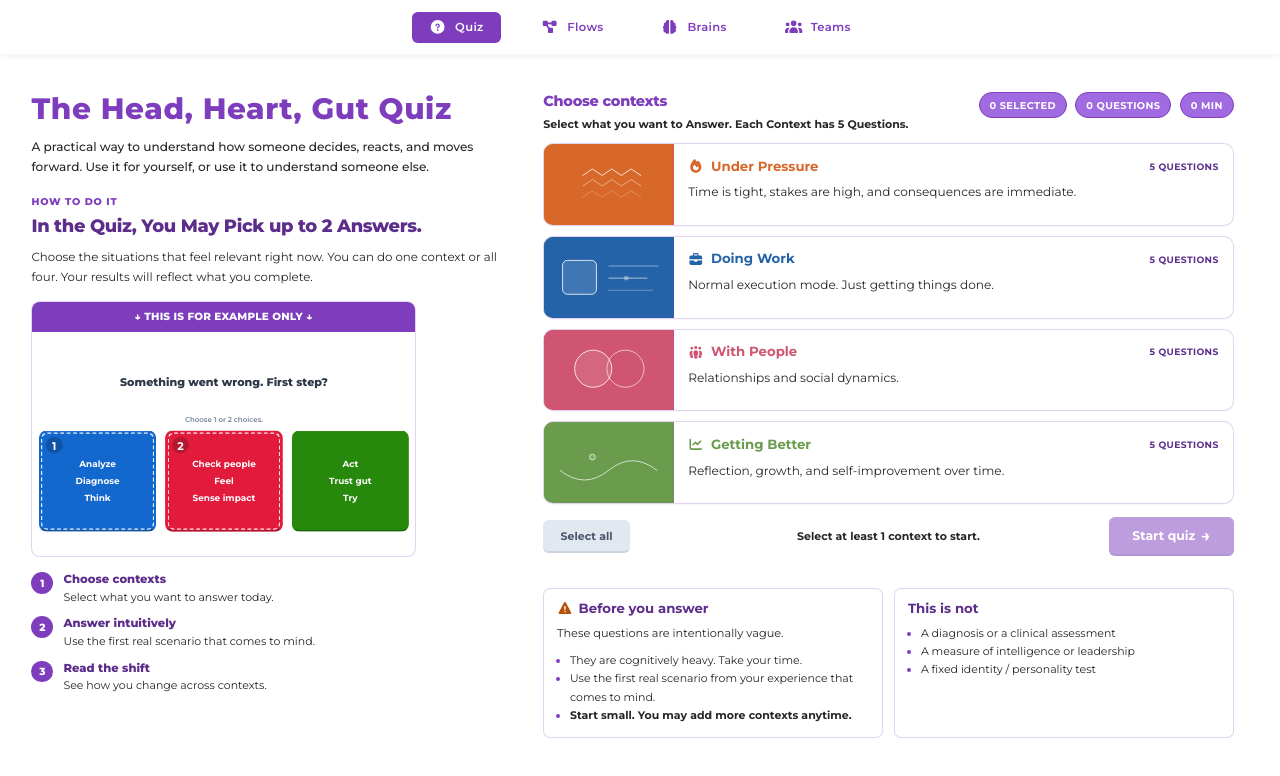
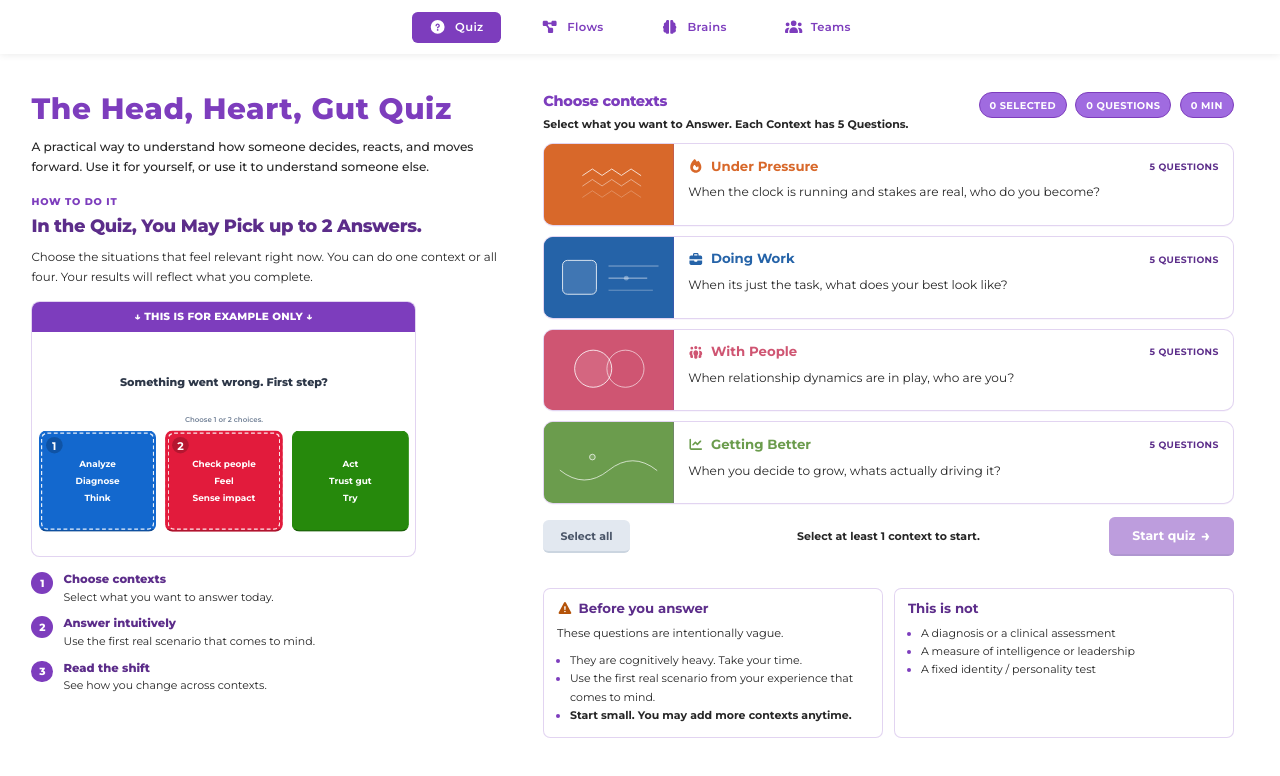
Before and after one commit to Jodistroyer/HHG-team-quiz-1, a React (Vite) app: page / in a window 1280 px wide. Shown: the top 776 px of the page. Built offline with nearby package versions, Linux system fonts and the light colour scheme.

Commit message:
Copywriting Changes

```diff
--- a/src/components/Flows/flowsData.ts
+++ b/src/components/Flows/flowsData.ts
@@ -52,7 +52,7 @@ export const FLOW_CONTEXTS: FlowContext[] = [
     id: 2,
     title: 'Doing Work',
     pageTitle: 'Work situations',
-    contextLine: 'Normal execution mode. Just getting things done.',
+    contextLine: 'Normal execution mode. Getting things done.',
     situations: [
       // deepFocusFlowSituation,
       // handlingFeedbackFlowSituation,
--- a/src/components/Quiz/QuizIntro.tsx
+++ b/src/components/Quiz/QuizIntro.tsx
@@ -29,22 +29,22 @@ const CONTEXT_CARDS: Array<{
   {
     id: 1,
     title: 'Under Pressure',
-    contextLine: 'Time is tight, stakes are high, and consequences are immediate.',
+    contextLine: 'When the clock is running and stakes are real, who do you become?',
   },
   {
     id: 2,
     title: 'Doing Work',
-    contextLine: 'Normal execution mode. Just getting things done.',
+    contextLine: 'When its just the task, what does your best look like?',
   },
   {
     id: 3,
     title: 'With People',
-    contextLine: 'Relationships and social dynamics.',
+    contextLine: 'When relationship dynamics are in play, who are you?',
   },
   {
     id: 4,
     title: 'Getting Better',
-    contextLine: 'Reflection, growth, and self-improvement over time.',
+    contextLine: 'When you decide to grow, whats actually driving it?',
   },
 ]
 
--- a/src/components/Quiz/SectionResults/Tables/FeedbackStyleTable.tsx
+++ b/src/components/Quiz/SectionResults/Tables/FeedbackStyleTable.tsx
@@ -18,7 +18,7 @@ const FEEDBACK_STYLES: Record<string, FeedbackStyleData> = {
     triggers: 'Illogical arguments, vague claims, emotional persuasion without reasoning.',
     howToListenToThem: 'Listen for their reasoning chain and how they break problems down. Ask clarifying questions about their logic.',
     whatKindOfFeedbackTheyValue: 'Feedback that improves their thinking. Blind spots, flawed assumptions, hidden risks, and better frameworks.',
-    hhgShiftToBalance: 'Head > Gut + Heart',
+    hhgShiftToBalance: 'Head → Gut + Heart',
     stuckMode: 'They keep analyzing the same idea repeatedly but hesitate to commit to a decision.',
     encouragement: 'Your thinking is strong. Sometimes the next step becomes clear in a different way. What does your instinct say about this?',
   },
@@ -27,7 +27,7 @@ const FEEDBACK_STYLES: Record<string, FeedbackStyleData> = {
     triggers: 'Endless discussion without decisions, inefficiency, weak leadership.',
     howToListenToThem: 'Listen for the shift from analysis to judgment. They often move quickly to a conclusion about what should be done.',
     whatKindOfFeedbackTheyValue: 'Feedback that improves strategy and execution. Risks in their plan and stronger ways to move forward.',
-    hhgShiftToBalance: 'Head + Gut > Heart',
+    hhgShiftToBalance: 'Head + Gut → Heart',
     stuckMode: 'They push forward with plans but feel strangely disconnected from why it matters.',
     encouragement: 'You already understand how to make things work. There may also be something meaningful in this. What part of this matters most to you?',
   },
@@ -36,7 +36,7 @@ const FEEDBACK_STYLES: Record<string, FeedbackStyleData> = {
     triggers: 'Cold logic that ignores people, or emotional reasoning that ignores facts.',
     howToListenToThem: 'Listen for how they balance fairness with rational thinking. They often try to reconcile both.',
     whatKindOfFeedbackTheyValue: 'Feedback that improves clarity between their reasoning and their personal convictions.',
-    hhgShiftToBalance: 'Head + Heart > Gut',
+    hhgShiftToBalance: 'Head + Heart → Gut',
     stuckMode: 'They keep reflecting on ideas and values but delay turning them into decisions.',
     encouragement: 'Your ideas make sense and they carry meaning. Sometimes clarity appears in the moment of movement. What feels like the natural next step?',
   },
@@ -45,7 +45,7 @@ const FEEDBACK_STYLES: Record<string, FeedbackStyleData> = {
     triggers: 'Emotional dismissal, harsh criticism, feeling unheard or misunderstood.',
     howToListenToThem: 'Listen empathetically first. Reflect their feelings before offering solutions.',
     whatKindOfFeedbackTheyValue: 'Feedback that helps them understand their own emotional patterns, values and motivations.',
-    hhgShiftToBalance: 'Heart > Gut + Head',
+    hhgShiftToBalance: 'Heart → Gut + Head',
     stuckMode: 'They sit with strong feelings but struggle to organize or express them clearly.',
     encouragement: 'What you feel is meaningful and real. Sometimes understanding grows when feelings take shape as ideas. How would you describe what this means to you?',
   },
@@ -54,7 +54,7 @@ const FEEDBACK_STYLES: Record<string, FeedbackStyleData> = {
     triggers: 'Betrayal, injustice, people being taken advantage of.',
     howToListenToThem: 'Listen respectfully and sincerely. Acknowledge both their emotions and their protective instincts.',
     whatKindOfFeedbackTheyValue: 'Feedback that improves their alignment between personal values and instinctive judgment. Greater clarity about when something truly feels right according to their values.',
-    hhgShiftToBalance: 'Heart + Gut > Head',
+    hhgShiftToBalance: 'Heart + Gut → Head',
     stuckMode: 'They feel very strongly about something but struggle to explain or examine why.',
     encouragement: 'Your convictions are strong. Sometimes a little distance reveals something new. What do you notice when you step back and look at it again?',
   },
@@ -63,7 +63,7 @@ const FEEDBACK_STYLES: Record<string, FeedbackStyleData> = {
     triggers: 'Aggressive authority, emotionally insensitive behavior, dismissiveness.',
     howToListenToThem: 'Listen for nuanced emotions and reflective insights. They often process feelings intellectually.',
     whatKindOfFeedbackTheyValue: 'Feedback that improves their clarity when interpreting situations. Stronger connection between emotional insight and structured reasoning.',
-    hhgShiftToBalance: 'Heart + Head > Gut',
+    hhgShiftToBalance: 'Heart + Head → Gut',
     stuckMode: 'They keep reflecting and interpreting but hesitate to commit to a firm conclusion.',
     encouragement: 'Your reflection brings real insight. At times the answer also appears as a quiet certainty. What does your instinct say here?',
   },
@@ -72,7 +72,7 @@ const FEEDBACK_STYLES: Record<string, FeedbackStyleData> = {
     triggers: 'Indecision, weakness, overthinking, wasting time.',
     howToListenToThem: 'Listen for conclusions rather than long explanations. They communicate through judgment and instinct.',
     whatKindOfFeedbackTheyValue: 'Feedback that improves their effectiveness in action. Better timing, sharper judgment, and stronger results from their decisions.',
-    hhgShiftToBalance: 'Gut > Heart + Head',
+    hhgShiftToBalance: 'Gut → Heart + Head',
     stuckMode: 'They keep moving quickly but begin to feel uncertain about whether their direction is correct.',
     encouragement: 'Your instinct is strong. Sometimes another layer appears when there is a moment to reflect. What becomes clearer when you think about it a little longer?',
   },
@@ -81,7 +81,7 @@ const FEEDBACK_STYLES: Record<string, FeedbackStyleData> = {
     triggers: 'Chaos, poor planning, emotional reactions without thinking.',
     howToListenToThem: 'Listen for strategy and control. They often frame issues in terms of systems and authority.',
     whatKindOfFeedbackTheyValue: 'Feedback that aids them in exposing weaknesses in their structure, plan, or assumptions before execution begins.',
-    hhgShiftToBalance: 'Gut + Head > Heart',
+    hhgShiftToBalance: 'Gut + Head → Heart',
     stuckMode: 'They continue refining plans or systems but lose sight of the deeper purpose behind them.',
     encouragement: 'Your strategy is clear and effective. There may also be something personal within it. What about this feels meaningful to you?',
   },
@@ -90,7 +90,7 @@ const FEEDBACK_STYLES: Record<string, FeedbackStyleData> = {
     triggers: 'Disloyalty, disrespect, manipulation, betrayal.',
     howToListenToThem: 'Listen for convictions and values. They often speak with strong moral certainty.',
     whatKindOfFeedbackTheyValue: 'Feedback that improves their alignment between instinct and personal conviction. Greater confidence in when to act decisively.',
-    hhgShiftToBalance: 'Gut + Heart > Head',
+    hhgShiftToBalance: 'Gut + Heart → Head',
     stuckMode: 'They feel strong conviction but become restless or frustrated without clear reasoning behind it.',
     encouragement: 'Your conviction carries weight. Sometimes a closer look reveals something interesting. What stands out when you examine it more carefully?',
   },
--- a/src/components/Quiz/sectionContext.ts
+++ b/src/components/Quiz/sectionContext.ts
@@ -1,9 +1,9 @@
 /** Short context line for each quiz section (title is shown separately in the header). */
 export const SECTION_CONTEXT_BY_ID: Record<number, string> = {
-  1: 'Time is tight, stakes are high, and consequences are immediate.',
-  2: 'Normal execution mode. Just getting things done.',
-  3: 'Relationships and social dynamics.',
-  4: 'Reflection, growth, and self-improvement over time.',
+  1: 'How you act when stakes are high.',
+  2: 'Your normal execution style.',
+  3: 'Who you are in relationships and social dynamics.',
+  4: 'How you reflect, grow, and improve over time.',
 }
 
 const SECTION_TITLE_TO_ID: Record<string, number> = {
```
